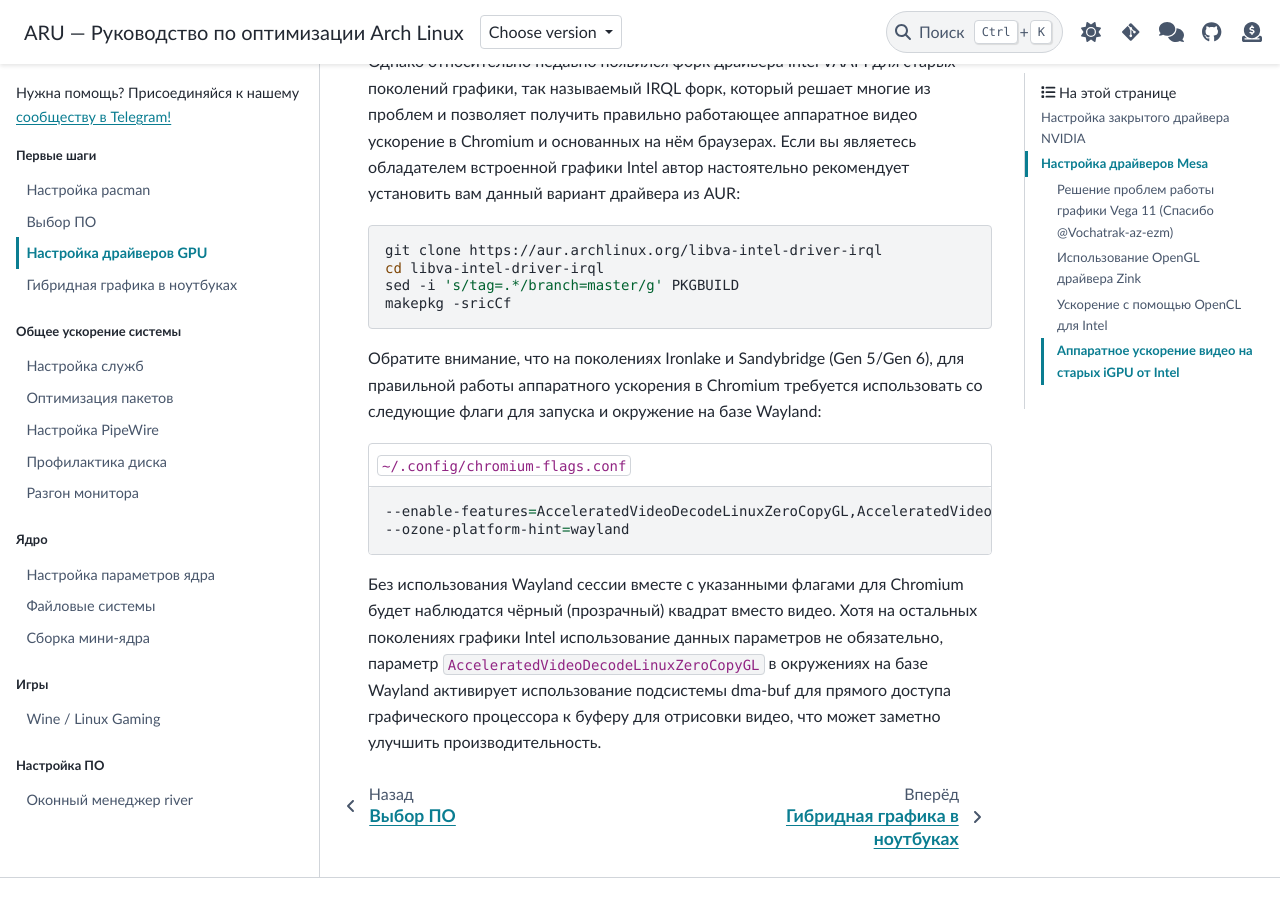
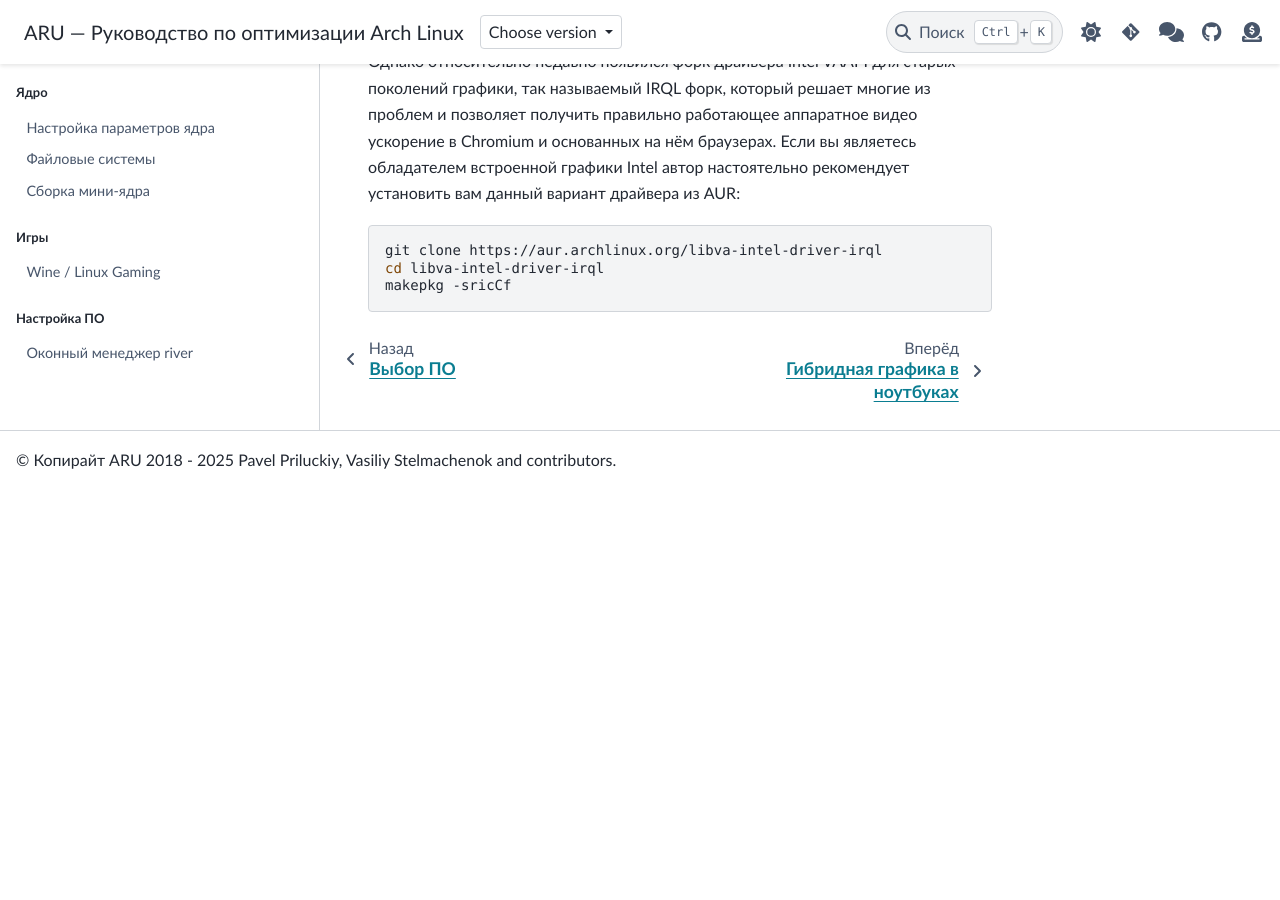
Before and after one commit to ventureoo/ARU, a Sphinx documentation site: the page built from docs/source/drivers.rst, in a window 1280 px wide and 900 px high, scrolled down 6708 px. Built offline with Sphinx 7.4.7 and the PyData theme 0.15.4, drawn with Linux system fonts in a browser that asks for light colours; after the commit the page ends 7198 px from its top, so only the background shows below that.

Commit message:
Remove unnecessary stes for Sandy Bridge / Ironlake GPUs
After latest update, everything should work without using Wayland /
Chromium flags.

Signed-off-by: Vasiliy Stelmachenok <ventureo@cachyos.org>

```diff
--- a/docs/source/drivers.rst
+++ b/docs/source/drivers.rst
@@ -336,27 +336,6 @@
 
   git clone https://aur.archlinux.org/libva-intel-driver-irql
   cd libva-intel-driver-irql
-  sed -i 's/tag=.*/branch=master/g' PKGBUILD
   makepkg -sricCf
 
-Обратите внимание, что на поколениях Ironlake и Sandybridge (Gen 5/Gen
-6), для правильной работы аппаратного ускорения в Chromium требуется
-использовать со следующие флаги для запуска и окружение на базе
-Wayland:
-
-.. code-block:: shell
- :caption: ``~/.config/chromium-flags.conf``
-
- --enable-features=AcceleratedVideoDecodeLinuxZeroCopyGL,AcceleratedVideoDecodeLinuxGL
- --ozone-platform-hint=wayland
-
-Без использования Wayland сессии вместе с указанными флагами для
-Chromium будет наблюдатся чёрный (прозрачный) квадрат вместо видео.
-Хотя на остальных поколениях графики Intel использование данных
-параметров не обязательно, параметр
-``AcceleratedVideoDecodeLinuxZeroCopyGL`` в окружениях на базе Wayland
-активирует использование подсистемы dma-buf для прямого доступа
-графического процессора к буферу для отрисовки видео, что может
-заметно улучшить производительность.
-
 .. vim:set textwidth=70:
```
